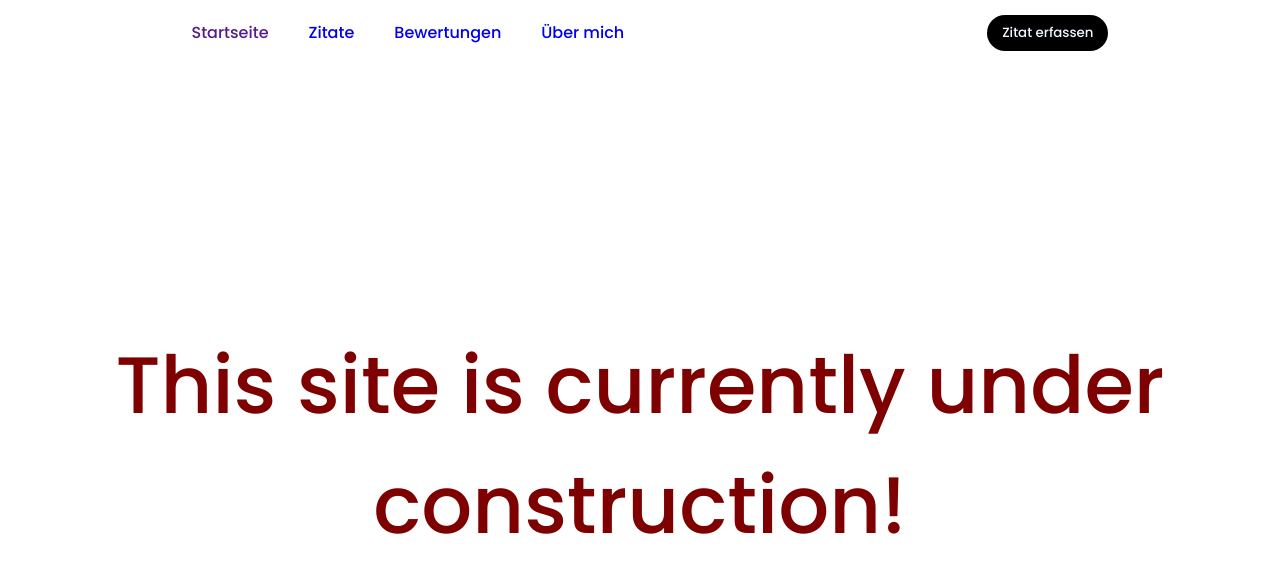
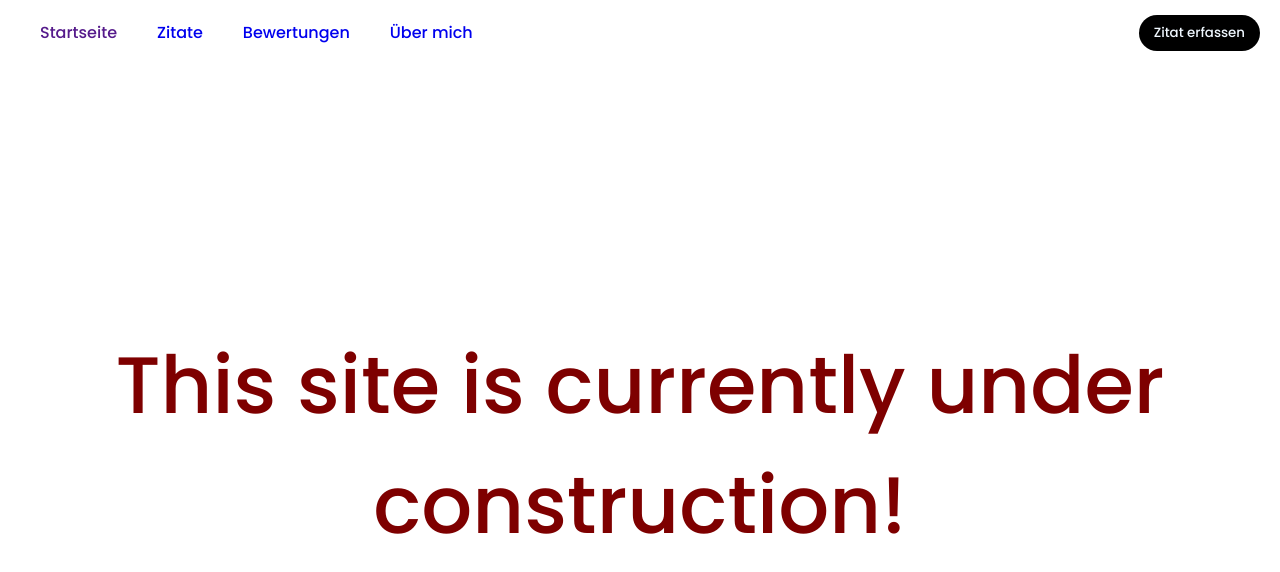
Before and after one commit to ottx96/ott-fan-club, a React (Create React App) app: page / in a window 1280 px wide. Shown: the top 572 px of the page. Built offline with nearby package versions, Linux system fonts and the light colour scheme.

Commit message:
Bugfixes

```diff
--- a/src/components/navigation/navbar.css
+++ b/src/components/navigation/navbar.css
@@ -2,7 +2,7 @@
     /* background-color: aqua; */
     display: flex;
     align-items: center;
-    justify-content: space-around;
+    justify-content: space-between;
 }
 
 .nav img {
@@ -11,6 +11,7 @@
 }
 
 .nav ul {
+    margin-left: 20px;
     list-style: none;
     display: flex;
     justify-content: space-between;
@@ -27,6 +28,7 @@
 }
 
 .create {
+    margin-right: 20px;
     border-radius: 25px;
     border-style: none;
     background-color: black;
--- a/src/components/welcome/welcome.css
+++ b/src/components/welcome/welcome.css
@@ -1,7 +1,9 @@
 .welcome {
+    width: 100%;
     min-height: 95vh;
     display: flex;
     align-items: center;
+    justify-content: space-evenly;
 }
 
 h1 {
```
